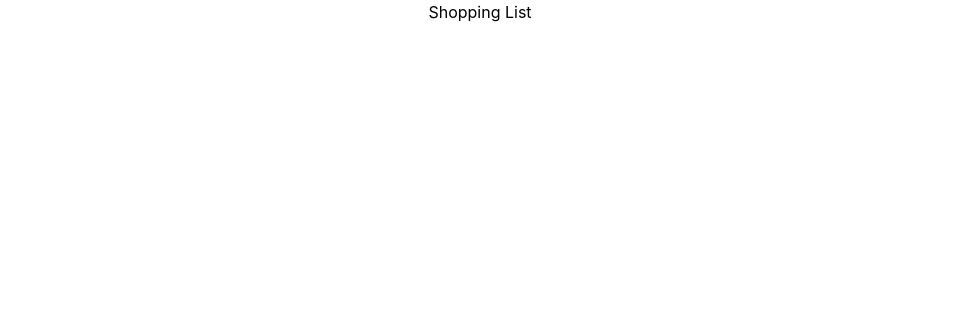
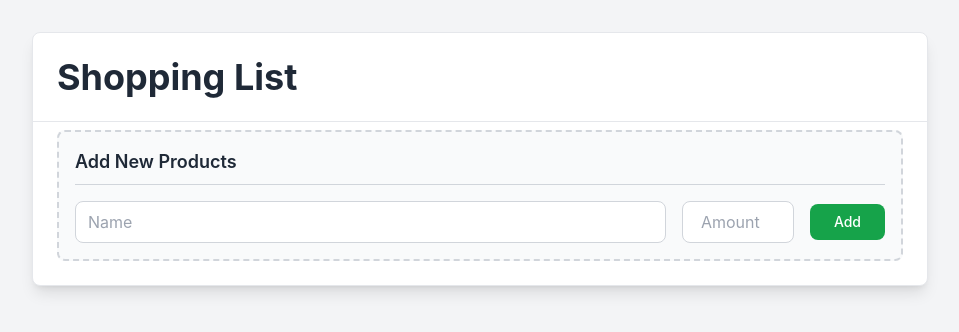
Before and after one commit to awaiswork/shopping-list-app, a React (Create React App) app: page / in a window 1280 px wide. Shown: the top 332 px of the page, without its empty margins (160-1119 px from the left). Built offline with nearby package versions, Linux system fonts and the light colour scheme.

Commit message:
feat: add header component and ui for adding new product

```diff
--- a/src/App.tsx
+++ b/src/App.tsx
@@ -1,7 +1,8 @@
 import "./App.css";
+import ShoppingList from "./components/shopping-list/shopping-list";
 
 function App() {
-    return <div className="flex justify-center items-center">Shopping List</div>;
+    return <ShoppingList />;
 }
 
 export default App;
--- /dev/null
+++ b/src/components/shopping-list/add-new-product.tsx
@@ -0,0 +1,55 @@
+import React, { useState } from "react";
+import Button from "../ui/button";
+import Input from "../ui/input";
+
+interface AddNewProductProps {
+    onAdd?: (name: string, amount: number) => void;
+}
+
+const AddNewProduct: React.FC<AddNewProductProps> = ({ onAdd }) => {
+    const [name, setName] = useState("");
+    const [amount, setAmount] = useState("");
+
+    const handleAdd = () => {
+        if (onAdd && name.trim() && amount.trim()) {
+            const numericAmount = parseFloat(amount);
+            if (!isNaN(numericAmount) && numericAmount > 0) {
+                onAdd(name.trim(), numericAmount);
+                setName("");
+                setAmount("");
+            }
+        }
+    };
+
+    return (
+        <div className="border-2 border-dashed border-gray-300 rounded-lg p-4 bg-gray-50">
+            <h3 className="text-lg font-semibold text-gray-800 mb-4 border-b border-gray-300 pb-2">
+                Add New Products
+            </h3>
+            <div className="flex items-center gap-4">
+                <div className="flex-1">
+                    <Input
+                        value={name}
+                        onChange={setName}
+                        placeholder="Name"
+                        className="bg-white"
+                    />
+                </div>
+                <div className="w-28">
+                    <Input
+                        value={amount}
+                        onChange={setAmount}
+                        placeholder="Amount"
+                        type="number"
+                        className="bg-white text-center"
+                    />
+                </div>
+                <Button variant="success" size="sm" onClick={handleAdd} className="px-6 py-2">
+                    Add
+                </Button>
+            </div>
+        </div>
+    );
+};
+
+export default AddNewProduct;
--- /dev/null
+++ b/src/components/shopping-list/shopping-list-header.tsx
@@ -0,0 +1,9 @@
+const ShoppingListHeader = () => {
+    return (
+        <div className="flex items-center gap-6 p-6 border-b border-gray-200">
+            <h1 className="text-4xl font-bold text-gray-800">Shopping List</h1>
+        </div>
+    );
+};
+
+export default ShoppingListHeader;
--- /dev/null
+++ b/src/components/shopping-list/shopping-list.tsx
@@ -0,0 +1,37 @@
+import React, { useState } from "react";
+import AddNewProduct from "./add-new-product";
+import { ShoppingItem } from "../../types/shopping-list";
+import ShoppingListHeader from "./shopping-list-header";
+
+const ShoppingList: React.FC = () => {
+    const [items, setItems] = useState<ShoppingItem[]>([
+        { id: "1", name: "Product 1", amount: 100 },
+        { id: "2", name: "Product 2", amount: 200 },
+        { id: "3", name: "Product 3", amount: 300 }
+    ]);
+
+    const handleAddItem = (name: string, amount: number) => {
+        const newItem: ShoppingItem = {
+            id: Date.now().toString(),
+            name,
+            amount
+        };
+        setItems([...items, newItem]);
+    };
+
+    return (
+        <div className="min-h-screen bg-gray-100 p-8">
+            <div className="max-w-4xl mx-auto bg-white rounded-lg shadow-lg border border-gray-200">
+                {/* Header */}
+                <ShoppingListHeader />
+
+                {/* Add New Product Section */}
+                <div className="p-6 pt-2">
+                    <AddNewProduct onAdd={handleAddItem} />
+                </div>
+            </div>
+        </div>
+    );
+};
+
+export default ShoppingList;
--- /dev/null
+++ b/src/types/shopping-list.ts
@@ -0,0 +1,5 @@
+export interface ShoppingItem {
+    id: string;
+    name: string;
+    amount: number;
+}
```
Also changed, not shown: src/index.css (+10 -8 lines).
